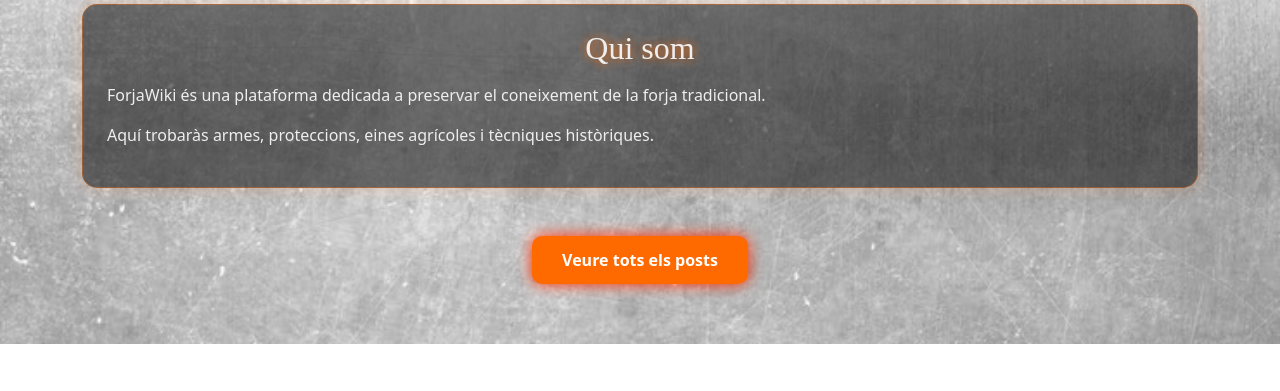
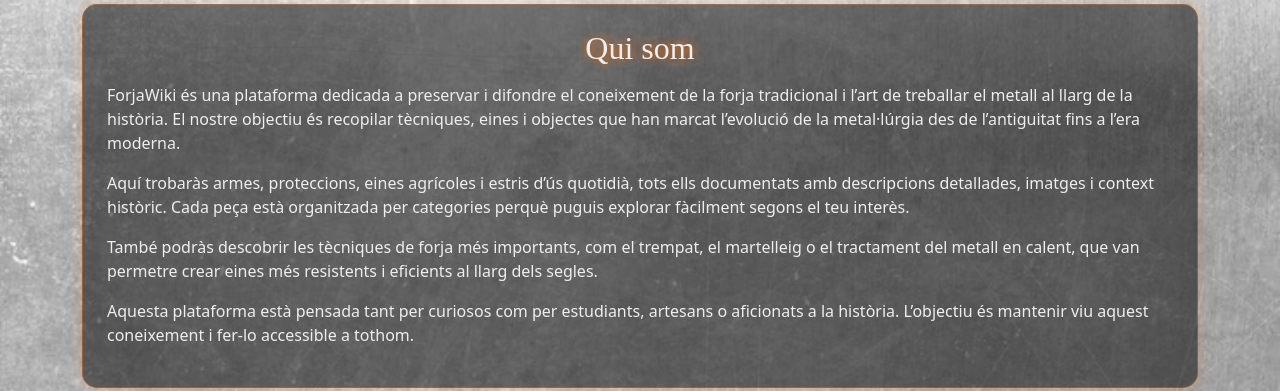
Before and after one commit to agarcia-icv/projecte-final, a React (Vite) app in the folder frontend/forja-wiki-frontend/: page / in a window 1280 px wide. Shown: the part 994-1385 px from the top of the page. Before the commit the page ends 1338 px from the top, so only its background shows below. Built offline with nearby package versions, Linux system fonts and the light colour scheme.

Commit message:
Adios nom, mes descripcio, pitufo culon

```diff
--- a/frontend/forja-wiki-frontend/src/pages/Home.jsx
+++ b/frontend/forja-wiki-frontend/src/pages/Home.jsx
@@ -106,7 +106,6 @@
                   borderRadius: "18px",
                   overflow: "hidden",
 
-                  // 🔥 AURA FORJA
                   filter:
                     "drop-shadow(0 0 8px #ff6a00) drop-shadow(0 0 18px #ff2a00)"
                 }}
@@ -168,13 +167,31 @@
             Qui som
           </h2>
 
-          <p>
-            ForjaWiki és una plataforma dedicada a preservar el coneixement de la forja tradicional.
-          </p>
+   <p>
+  ForjaWiki és una plataforma dedicada a preservar i difondre el coneixement
+  de la forja tradicional i l’art de treballar el metall al llarg de la història.
+  El nostre objectiu és recopilar tècniques, eines i objectes que han marcat
+  l’evolució de la metal·lúrgia des de l’antiguitat fins a l’era moderna.
+</p>
 
-          <p>
-            Aquí trobaràs armes, proteccions, eines agrícoles i tècniques històriques.
-          </p>
+<p>
+  Aquí trobaràs armes, proteccions, eines agrícoles i estris d’ús quotidià,
+  tots ells documentats amb descripcions detallades, imatges i context històric.
+  Cada peça està organitzada per categories perquè puguis explorar fàcilment
+  segons el teu interès.
+</p>
+
+<p>
+  També podràs descobrir les tècniques de forja més importants, com el trempat,
+  el martelleig o el tractament del metall en calent, que van permetre crear
+  eines més resistents i eficients al llarg dels segles.
+</p>
+
+<p>
+  Aquesta plataforma està pensada tant per curiosos com per estudiants,
+  artesans o aficionats a la història. L’objectiu és mantenir viu aquest
+  coneixement i fer-lo accessible a tothom.
+</p>
 
         </div>
 
--- a/frontend/forja-wiki-frontend/src/pages/Profile.jsx
+++ b/frontend/forja-wiki-frontend/src/pages/Profile.jsx
@@ -3,9 +3,10 @@
 
 function Profile() {
 
+  const DEFAULT_AVATAR = "http://127.0.0.1:8000/storage/users/default.png";
+
   const [user, setUser] = useState(null);
   const [editing, setEditing] = useState(false);
-  const DEFAULT_AVATAR = "http://127.0.0.1:8000/storage/users/default.png";
 
   const [form, setForm] = useState({
     bio: "",
@@ -23,7 +24,7 @@
         bio: storedUser.bio || "",
         avatar: null
       });
-      setPreview(storedUser.avatar || null);
+      setPreview(null);
     }
   }, []);
 
@@ -39,26 +40,37 @@
     setPreview(URL.createObjectURL(file));
   };
 
+  const getAvatarUrl = (avatar) => {
+    if (!avatar) return DEFAULT_AVATAR;
+    if (avatar.startsWith("http")) return avatar;
+    return `http://127.0.0.1:8000/storage/${avatar}`;
+  };
+
   const handleSave = async () => {
     try {
       const formData = new FormData();
       formData.append("bio", form.bio || "");
 
-      if (form.avatar instanceof File) {
+      if (form.avatar) {
         formData.append("avatar", form.avatar);
       }
 
-      const res = await api.post("/user/profile", formData);
+      const res = await api.post("/user/profile", formData, {
+        headers: {
+          "Content-Type": "multipart/form-data"
+        }
+      });
 
-      const updatedUser = res.data.user;
+      const updatedUser = res.data.user ?? res.data;
 
       setUser(updatedUser);
       localStorage.setItem("user", JSON.stringify(updatedUser));
 
       setEditing(false);
+      setPreview(null);
 
     } catch (err) {
-      console.log(err.response?.data);
+      console.log("ERROR SAVE PROFILE:", err.response?.data || err);
     }
   };
 
@@ -66,24 +78,16 @@
     return <div className="container mt-5">No estàs logejat</div>;
   }
 
-  const getAvatar = (avatar) => {
-    if (!avatar) return "https://i.pravatar.cc/150";
-    return avatar;
-  };
-
   return (
     <div className="container mt-5">
 
       <div className="card p-4">
 
+        {/* AVATAR */}
         <div className="text-center mb-4">
 
           <img
-            src={
-              preview
-                ? (preview instanceof File ? URL.createObjectURL(preview) : preview)
-                : user.avatar || DEFAULT_AVATAR
-            }
+            src={preview || getAvatarUrl(user.avatar)}
             alt="avatar"
             style={{
               width: "120px",
@@ -106,16 +110,19 @@
 
         </div>
 
+        {/* NOM */}
         <div className="mb-3">
           <label>Nom</label>
           <div className="form-control bg-light">{user.name}</div>
         </div>
 
+        {/* EMAIL */}
         <div className="mb-3">
           <label>Email</label>
           <div className="form-control bg-light">{user.email}</div>
         </div>
 
+        {/* BIO */}
         <div className="mb-3">
           <label>Bio</label>
 
@@ -132,6 +139,7 @@
           )}
         </div>
 
+        {/* BOTONS */}
         {editing ? (
           <>
             <button className="btn btn-success me-2" onClick={handleSave}>
@@ -148,12 +156,9 @@
         )}
 
       </div>
-      <div
-  style={{
-    minHeight: "100vh",
-    background: "transparent"
-  }}
-></div>
+
+      <div style={{ minHeight: "100vh", background: "transparent" }}></div>
+
     </div>
   );
 }
```
Also changed, not shown: 2 other files (tests, documents, lock files or other folders).
